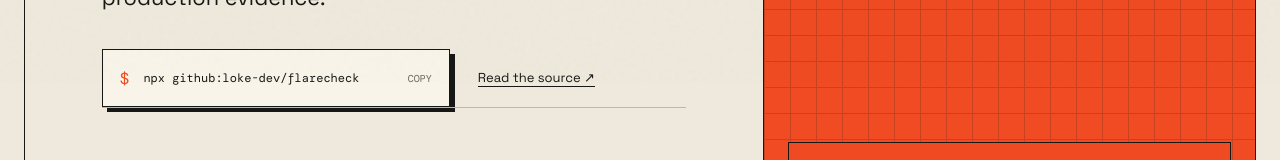
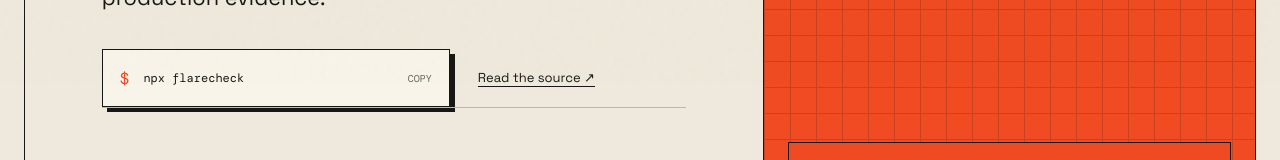
Before and after one commit to loke-dev/flarecheck, a website: page site/index.html in a window 1280 px wide. Shown: the part 717-877 px from the top of the page. Drawn offline with nearby package versions, Linux system fonts and the light colour scheme.

Commit message:
docs: adopt npm shorthand and trusted releases

```diff
--- a/site/index.html
+++ b/site/index.html
@@ -111,9 +111,9 @@
             committed secrets, blind deploys, and missing production evidence.
           </p>
           <div class="hero-actions">
-            <button class="command" type="button" data-copy="npx github:loke-dev/flarecheck">
+            <button class="command" type="button" data-copy="npx flarecheck">
               <span class="prompt" aria-hidden="true">$</span>
-              <code>npx github:loke-dev/flarecheck</code>
+              <code>npx flarecheck</code>
               <span class="copy-label">COPY</span>
             </button>
             <a class="text-link" href="https://github.com/loke-dev/flarecheck">
@@ -285,9 +285,9 @@ staging is missing d1_databases
       <section class="final-cta">
         <p class="kicker">Preflight status / awaiting config</p>
         <h2>Make production<br />less surprising.</h2>
-        <button class="command command-dark" type="button" data-copy="npx github:loke-dev/flarecheck">
+        <button class="command command-dark" type="button" data-copy="npx flarecheck">
           <span class="prompt" aria-hidden="true">$</span>
-          <code>npx github:loke-dev/flarecheck</code>
+          <code>npx flarecheck</code>
           <span class="copy-label">COPY</span>
         </button>
         <span class="stamp" aria-hidden="true">LOCAL<br />ONLY</span>
```
Also changed, not shown: .github/workflows/release.yml, README.md.
